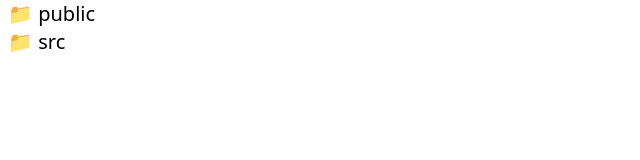
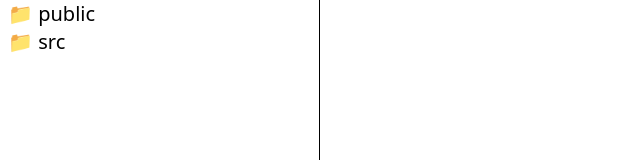
Before and after one commit to pukkok/speed-training, a Next.js app: page /folder-tree in a window 1280 px wide. Shown: the top 160 px of the page, without its empty margins (0-640 px from the left). Built offline with nearby package versions, Linux system fonts and the light colour scheme.

Commit message:
[Feat] context 연결

```diff
--- a/app/folder-tree/FolderTree.jsx
+++ b/app/folder-tree/FolderTree.jsx
@@ -1,17 +1,31 @@
 'use client'
 
+import { useState } from "react"
+import { treeData } from "./data"
 import TreeNode from "./TreeNode"
+import { DragContext } from "./contexts/dragContext"
 
-const FolderTree = ({ data }) => {
+const FolderTree = () => {
+  const [tree, setTree] = useState(treeData)
+  const [dragNode, setDragNode] = useState(null)
+  const [dropPoint, setDropPoint] = useState(null)
+
+  const contextValue = {
+    tree, setTree,
+    dragNode, setDragNode,
+    dropPoint, setDropPoint
+  }
 
   return (
-    <div>
-      {data.map(node => (
-        <TreeNode
-          key={node.id} node={node}
-        />
-      ))}
-    </div>
+    <DragContext.Provider value={contextValue}>
+      <div className="border-r h-screen w-xs">
+        {tree.map((node, idx) => (
+          <TreeNode
+            key={node.id} node={node} isFirst={idx===0}
+          />
+        ))}
+      </div>
+    </DragContext.Provider>
   )
 }
 
```
